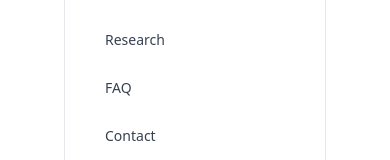
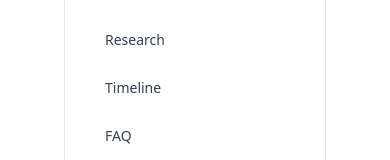
Before and after one commit to Act4Zero/LandingPage-GreenCompass, a Next.js app: page / in a window 390 px wide. Both pictures are taken after a click on the button 303 px from the left and 39 px from the top of the page. Shown: the part 183-343 px from the top of the page. Built offline with nearby package versions, Linux system fonts and the light colour scheme.

Commit message:
[Content] Link project timeline to the product group in the navbar

```diff
--- a/src/components/Navbar.js
+++ b/src/components/Navbar.js
@@ -67,6 +67,9 @@ function Navbar(props) {
                     <Link href="/explainer" legacyBehavior>
                       <a className={classes.dropdown.link}>Research</a>
                     </Link>
+                    <Link href="/#timeline" legacyBehavior>
+                      <a className={`${classes.dropdown.link}`}>Timeline</a>
+                    </Link>
                   </div>
                 </div>
               </li>
@@ -112,6 +115,9 @@ function Navbar(props) {
                 <Link href="/explainer" legacyBehavior>
                   <a className={`${classes.dropdown.link}`}>Research</a>
                 </Link>
+                <Link href="/#timeline" legacyBehavior>
+                  <a className={`${classes.dropdown.link}`}>Timeline</a>
+                </Link>
                 <Link href="/#faq" legacyBehavior>
                   <a className={`${classes.dropdown.link}`}>FAQ</a>
                 </Link>
```
